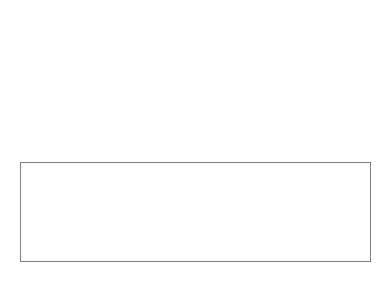
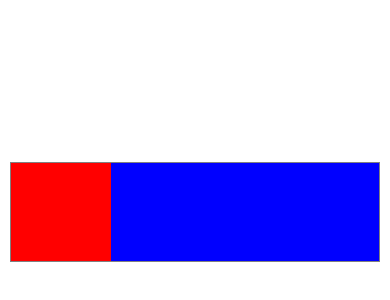
Before and after one commit to rui-watanabe/news-app-react-native, a React Native app: screen / in a window 390 px wide. Shown: the part 210-510 px from the top of the page. Built offline with nearby package versions, Linux system fonts and the light colour scheme.

Commit message:
divided container

```diff
--- a/App.js
+++ b/App.js
@@ -5,6 +5,8 @@
   return (
     <View style={styles.container}>
       <View style={styles.itemContainer}>
+        <View style={styles.leftContainer}></View>
+        <View style={styles.rightContainer}></View>
       </View>
     </View>
   );
@@ -19,8 +21,17 @@
   },
   itemContainer: {
     height: 100,
-    width: '90%',
+    width: '95%',
     borderColor: 'gray',
-    borderWidth: 1
+    borderWidth: 1,
+    flexDirection: "row"
+  },
+  leftContainer: {
+    backgroundColor: 'red',
+    width: 100
+  },
+  rightContainer: {
+    backgroundColor: 'blue',
+    flex: 1
   }
 });
```
